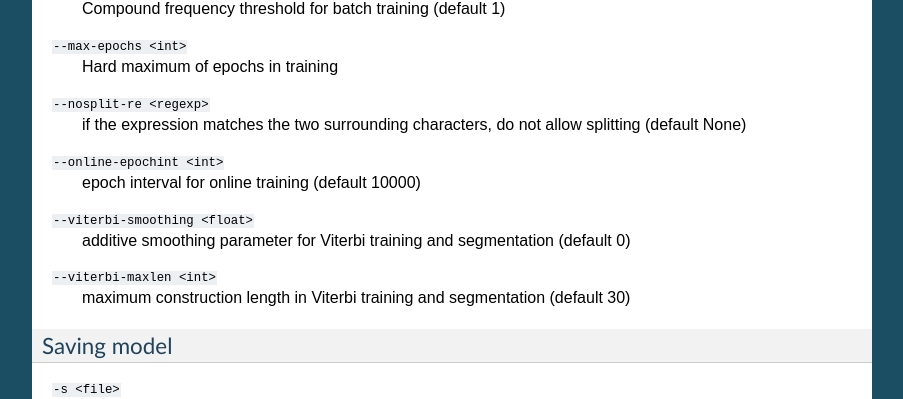
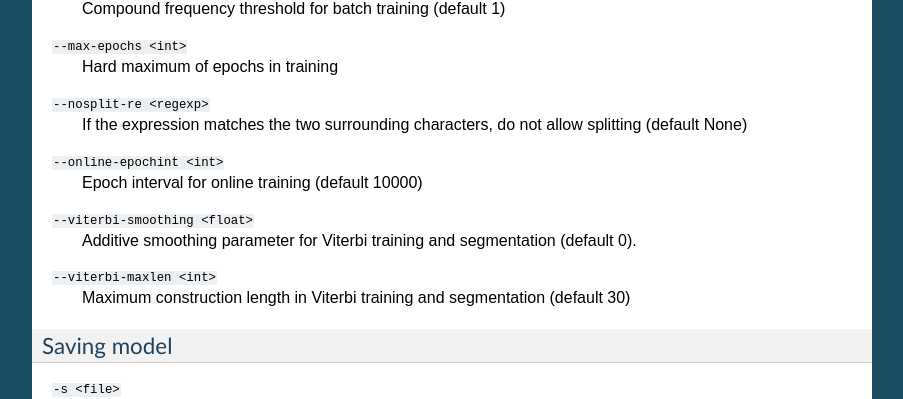
Before and after one commit to aalto-speech/morfessor, a Sphinx documentation site: the page built from docs/source/cmdtools.rst, in a window 1280 px wide and 900 px high, scrolled down 1933 px. Shown: the part 144-543 px from the top of the window, without its empty margins (198-1101 px from the left). Built offline with Sphinx 7.4.7, drawn with Linux system fonts in a browser that asks for light colours; some of the changed text lies outside the part shown.

Commit message:
WIP  docs

```diff
--- a/docs/source/cmdtools.rst
+++ b/docs/source/cmdtools.rst
@@ -113,15 +114,15 @@ Training model options
 ``--max-epochs <int>``
     Hard maximum of epochs in training
 ``--nosplit-re <regexp>``
-    if the expression matches the two surrounding
+    If the expression matches the two surrounding
     characters, do not allow splitting (default None)
 ``--online-epochint <int>``
-    epoch interval for online training (default 10000)
+    Epoch interval for online training (default 10000)
 ``--viterbi-smoothing <float>``
-    additive smoothing parameter for Viterbi training and
-    segmentation (default 0)
+    Additive smoothing parameter for Viterbi training and
+    segmentation (default 0).
 ``--viterbi-maxlen <int>``
-    maximum construction length in Viterbi training and
+    Maximum construction length in Viterbi training and
     segmentation (default 30)
 
 
```
Also changed, not shown: other parts of docs/source/cmdtools.rst (+10 -4 lines), docs/source/general.rst (+12 -0 lines), docs/source/libinterface.rst (+16 -0 lines), 2 other files.
